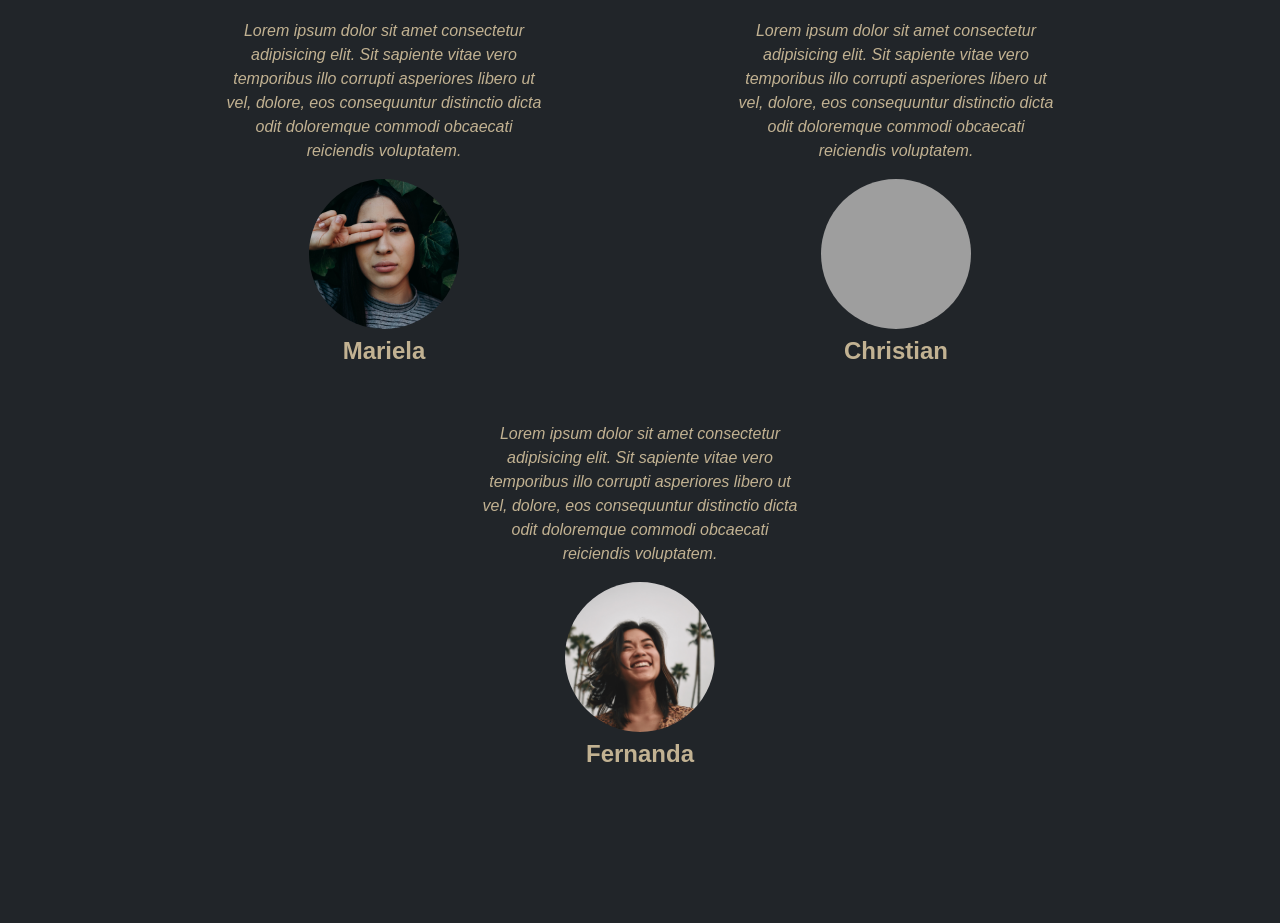
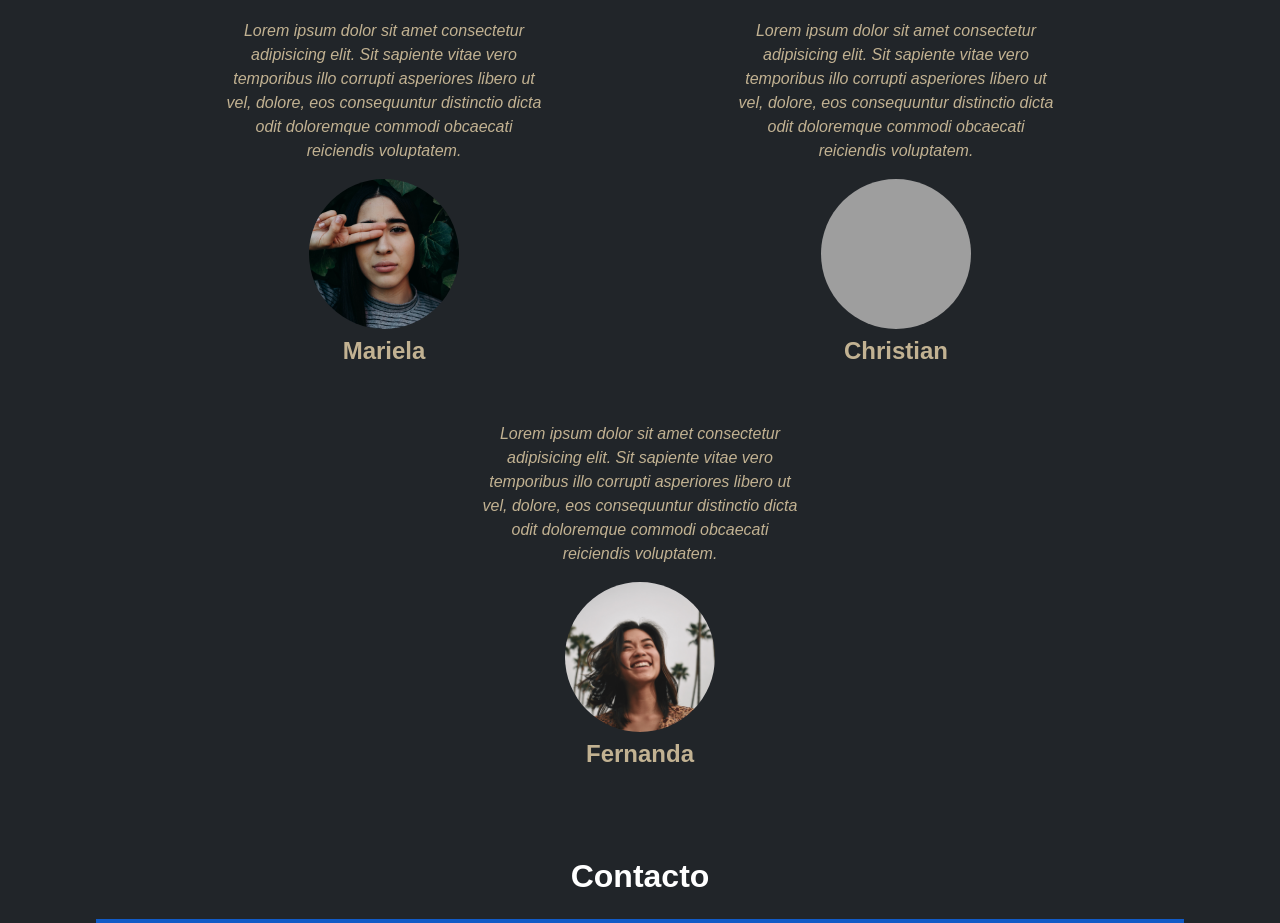
Before and after one commit to michelanyelo/ViajesChileBEM, a website: page index.html in a window 1280 px wide. Shown: the part 2038-2961 px from the top of the page. Before the commit the page ends 2847 px from the top, so only its background shows below. Drawn offline with nearby package versions, Linux system fonts and the light colour scheme; grey boxes are pictures that could not be loaded.

Commit message:
"Updated navbar logo line wrapping and added Contacto section"

```diff
--- a/index.html
+++ b/index.html
@@ -17,7 +17,8 @@
     <section id="HeroSection" class="hero-section">
         <!-- Nav -->
         <nav class="navbar navbar-expand-lg fixed-top" data-bs-theme="dark">
-            <a class="navbar-brand d-flex align-items-center" href="#"><img class="navbar-logo" src="assets/img/viajes.svg" alt="Navbar Logo"><span class="mx-4">Viajes Chile</span></a>
+            <a class="navbar-brand d-flex align-items-center" href="#"><img class="navbar-logo"
+                    src="assets/img/viajes.svg" alt="Navbar Logo"><span class="mx-4">Viajes Chile</span></a>
             <button class="navbar-toggler" type="button" data-bs-toggle="collapse" data-bs-target="#navbarNav"
                 aria-controls="navbarNav" aria-expanded="false" aria-label="Toggle navigation">
                 <span class="navbar-toggler-icon"></span>
@@ -272,6 +273,16 @@
                 </div>
             </div>
         </div>
+
+        <!-- Contacto -->
+        <div id="Contacto" class="contacto container-fluid mt-5 g-0">
+            <div class="row">
+                <div class="col-12 ">
+                    <h2 class="text-center fs-2">Contacto</h2>
+                </div>
+            </div>
+            <hr class="border border-primary border-2 opacity-75">
+        </div>
     </main>
 
 
```
